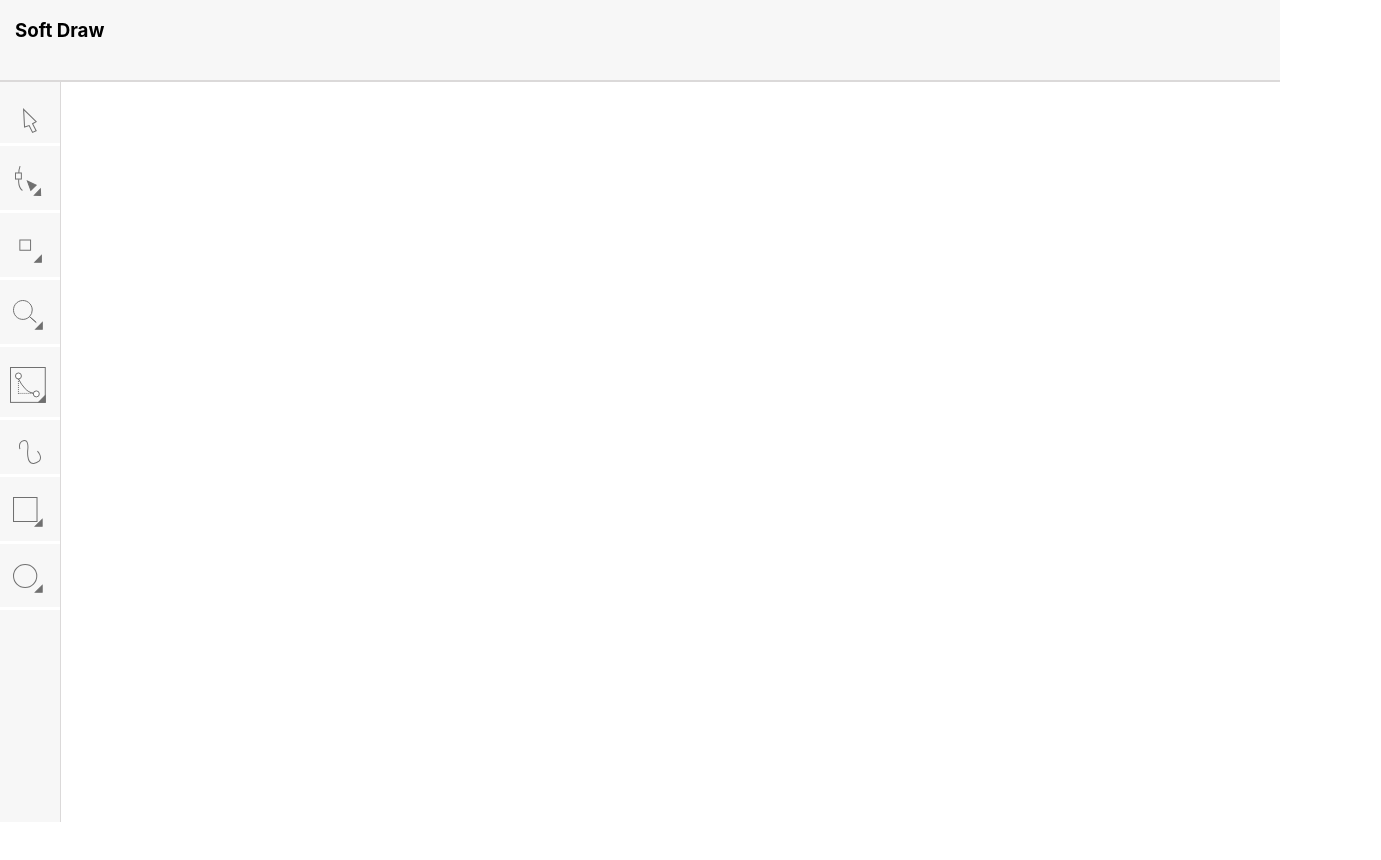
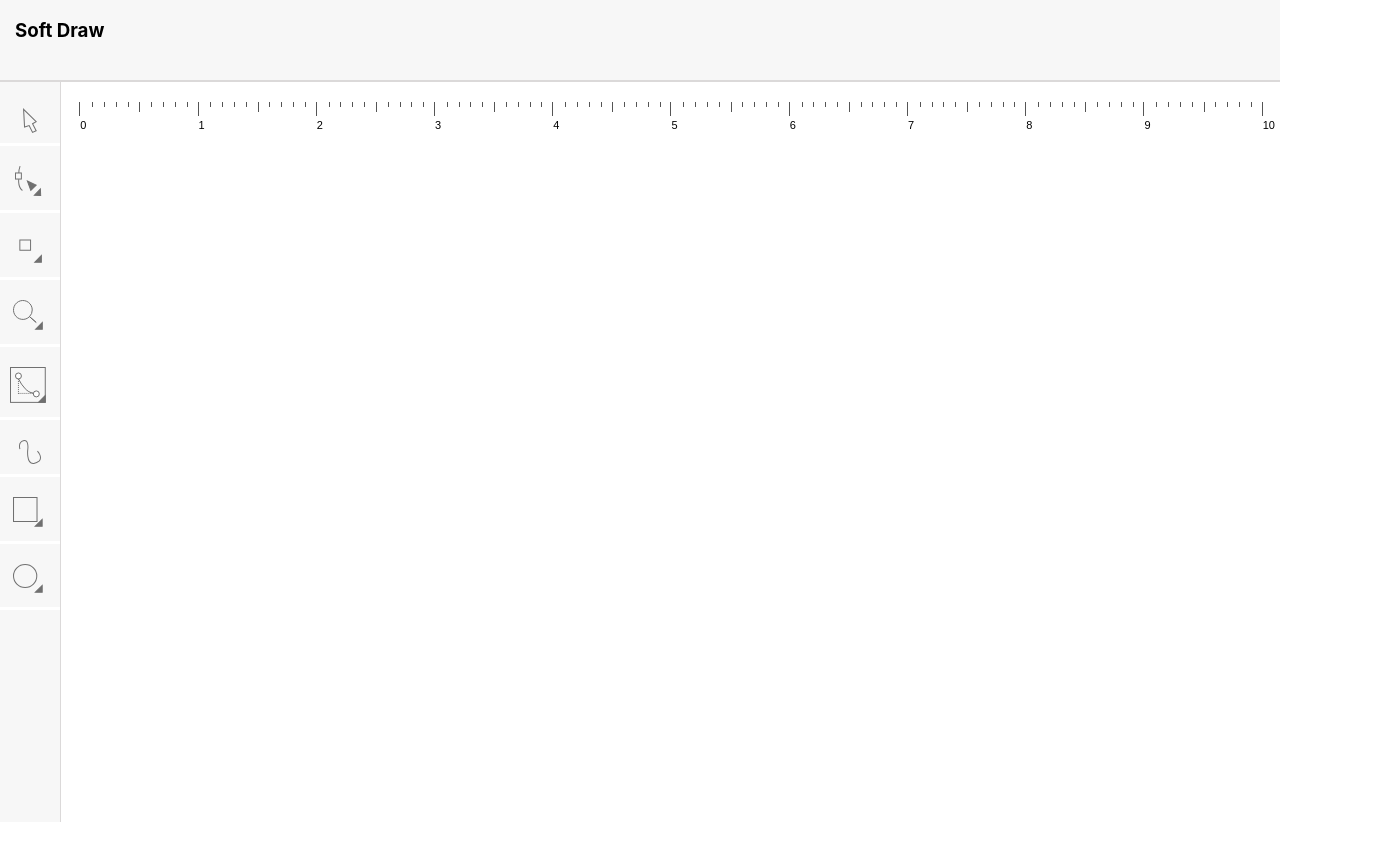
Before and after one commit to Shokhrukh2606/softdraw, a React (Create React App) app: page / in a window 1280 px wide. Shown: the top 860 px of the page, 1381 px wide, since content can reach past the window. After the commit the page ends 822 px from the top, so only its background shows below. Built offline with nearby package versions, Linux system fonts and the light colour scheme.

Commit message:
some changes

```diff
--- a/src/scss/main.scss
+++ b/src/scss/main.scss
@@ -45,12 +45,168 @@ body {
             }
         }
 
-        .app-main {
-            width: calc(100% - 60px);
-            flex: 0 0 calc(100% - 60px);
+        .app-container {
             max-width: 100%;
+            width: calc(100% - 61px);
             background-color: #ffff;
             height: calc(100vh - 60px);
         }
     }
 }
+
+.ruler {
+    position: relative;
+    width: 97%;
+    margin: 20px auto;
+    height: 14px;
+}
+
+.ruler .cm,
+.ruler .mm {
+    position: absolute;
+    border-left: 1px solid #555;
+    height: 14px;
+    width: 10%;
+}
+
+.ruler .cm:after {
+    position: absolute;
+    bottom: -15px;
+    font: 11px/1 sans-serif;
+}
+
+.ruler .mm {
+    height: 5px;
+}
+
+.ruler .mm:nth-of-type(5) {
+    height: 10px;
+}
+
+.ruler .cm:nth-of-type(1) {
+    left: 0%;
+}
+
+.ruler .cm:nth-of-type(1):after {
+    content: "0";
+}
+
+.ruler .cm:nth-of-type(2) {
+    left: 10%;
+}
+
+.ruler .cm:nth-of-type(2):after {
+    content: "1";
+}
+
+.ruler .cm:nth-of-type(3) {
+    left: 20%;
+}
+
+.ruler .cm:nth-of-type(3):after {
+    content: "2";
+}
+
+.ruler .cm:nth-of-type(4) {
+    left: 30%;
+}
+
+.ruler .cm:nth-of-type(4):after {
+    content: "3";
+}
+
+.ruler .cm:nth-of-type(5) {
+    left: 40%;
+}
+
+.ruler .cm:nth-of-type(5):after {
+    content: "4";
+}
+
+.ruler .cm:nth-of-type(6) {
+    left: 50%;
+}
+
+.ruler .cm:nth-of-type(6):after {
+    content: "5";
+}
+
+.ruler .cm:nth-of-type(7) {
+    left: 60%;
+}
+
+.ruler .cm:nth-of-type(7):after {
+    content: "6";
+}
+
+.ruler .cm:nth-of-type(8) {
+    left: 70%;
+}
+
+.ruler .cm:nth-of-type(8):after {
+    content: "7";
+}
+
+.ruler .cm:nth-of-type(9) {
+    left: 80%;
+}
+
+.ruler .cm:nth-of-type(9):after {
+    content: "8";
+}
+
+.ruler .cm:nth-of-type(10) {
+    left: 90%;
+}
+
+.ruler .cm:nth-of-type(10):after {
+    content: "9";
+}
+
+.ruler .cm:nth-of-type(11) {
+    left: 100%;
+}
+
+.ruler .cm:nth-of-type(11):after {
+    content: "10";
+}
+
+.ruler .mm:nth-of-type(1) {
+    left: 10%;
+}
+
+.ruler .mm:nth-of-type(2) {
+    left: 20%;
+}
+
+.ruler .mm:nth-of-type(3) {
+    left: 30%;
+}
+
+.ruler .mm:nth-of-type(4) {
+    left: 40%;
+}
+
+.ruler .mm:nth-of-type(5) {
+    left: 50%;
+}
+
+.ruler .mm:nth-of-type(6) {
+    left: 60%;
+}
+
+.ruler .mm:nth-of-type(7) {
+    left: 70%;
+}
+
+.ruler .mm:nth-of-type(8) {
+    left: 80%;
+}
+
+.ruler .mm:nth-of-type(9) {
+    left: 90%;
+}
+
+.ruler .mm:nth-of-type(10) {
+    left: 100%;
+}
--- a/src/views/Main.js
+++ b/src/views/Main.js
@@ -40,7 +40,121 @@ const Main = () => {
                 </li>
             </ul>
         </div>
-        <div className="app-main"></div>
+        <div className="app-container">
+            <div className='ruler'>
+                <div className='cm'>
+                    <div className='mm'></div>
+                    <div className='mm'></div>
+                    <div className='mm'></div>
+                    <div className='mm'></div>
+                    <div className='mm'></div>
+                    <div className='mm'></div>
+                    <div className='mm'></div>
+                    <div className='mm'></div>
+                    <div className='mm'></div>
+                </div>
+                <div className='cm'>
+                    <div className='mm'></div>
+                    <div className='mm'></div>
+                    <div className='mm'></div>
+                    <div className='mm'></div>
+                    <div className='mm'></div>
+                    <div className='mm'></div>
+                    <div className='mm'></div>
+                    <div className='mm'></div>
+                    <div className='mm'></div>
+                </div>
+                <div className='cm'>
+                    <div className='mm'></div>
+                    <div className='mm'></div>
+                    <div className='mm'></div>
+                    <div className='mm'></div>
+                    <div className='mm'></div>
+                    <div className='mm'></div>
+                    <div className='mm'></div>
+                    <div className='mm'></div>
+                    <div className='mm'></div>
+                </div>
+                <div className='cm'>
+                    <div className='mm'></div>
+                    <div className='mm'></div>
+                    <div className='mm'></div>
+                    <div className='mm'></div>
+                    <div className='mm'></div>
+                    <div className='mm'></div>
+                    <div className='mm'></div>
+                    <div className='mm'></div>
+                    <div className='mm'></div>
+                </div>
+                <div className='cm'>
+                    <div className='mm'></div>
+                    <div className='mm'></div>
+                    <div className='mm'></div>
+                    <div className='mm'></div>
+                    <div className='mm'></div>
+                    <div className='mm'></div>
+                    <div className='mm'></div>
+                    <div className='mm'></div>
+                    <div className='mm'></div>
+                </div>
+                <div className='cm'>
+                    <div className='mm'></div>
+                    <div className='mm'></div>
+                    <div className='mm'></div>
+                    <div className='mm'></div>
+                    <div className='mm'></div>
+                    <div className='mm'></div>
+                    <div className='mm'></div>
+                    <div className='mm'></div>
+                    <div className='mm'></div>
+                </div>
+                <div className='cm'>
+                    <div className='mm'></div>
+                    <div className='mm'></div>
+                    <div className='mm'></div>
+                    <div className='mm'></div>
+                    <div className='mm'></div>
+                    <div className='mm'></div>
+                    <div className='mm'></div>
+                    <div className='mm'></div>
+                    <div className='mm'></div>
+                </div>
+                <div className='cm'>
+                    <div className='mm'></div>
+                    <div className='mm'></div>
+                    <div className='mm'></div>
+                    <div className='mm'></div>
+                    <div className='mm'></div>
+                    <div className='mm'></div>
+                    <div className='mm'></div>
+                    <div className='mm'></div>
+                    <div className='mm'></div>
+                </div>
+                <div className='cm'>
+                    <div className='mm'></div>
+                    <div className='mm'></div>
+                    <div className='mm'></div>
+                    <div className='mm'></div>
+                    <div className='mm'></div>
+                    <div className='mm'></div>
+                    <div className='mm'></div>
+                    <div className='mm'></div>
+                    <div className='mm'></div>
+                </div>
+                <div className='cm'>
+                    <div className='mm'></div>
+                    <div className='mm'></div>
+                    <div className='mm'></div>
+                    <div className='mm'></div>
+                    <div className='mm'></div>
+                    <div className='mm'></div>
+                    <div className='mm'></div>
+                    <div className='mm'></div>
+                    <div className='mm'></div>
+                </div>
+                <div className='cm'></div>
+            </div>
+        </div>
     </div>
 }
 export default Main;
```
